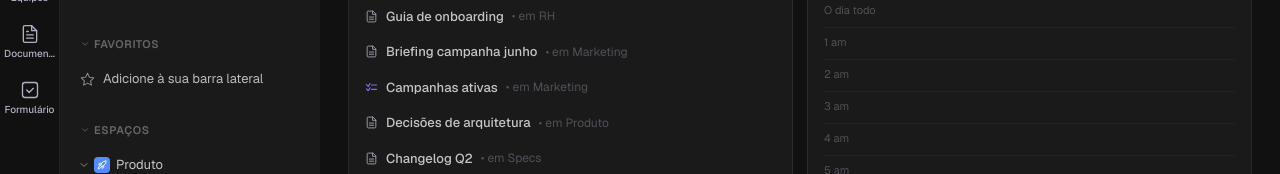
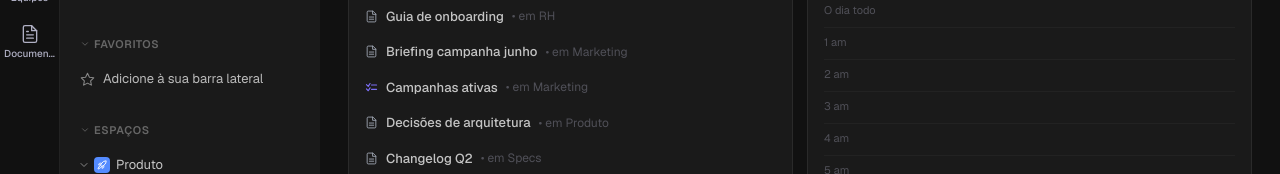
Before and after one commit to benedito-dev-full/Scrumbam-Frontend-V2, a Next.js app: page /assigned in a window 1280 px wide. Shown: the part 256-430 px from the top of the page. Built offline with nearby package versions, Linux system fonts and the light colour scheme.

Commit message:
feat(shell): oculta aba Formulário da sidebar externa (icon-rail)
- Remove entrada "/forms" do mainNav do IconRail
- Remove componente IcForm (não mais utilizado)
- Demais abas (Início, Planejador, IA, Equipes, Documentos) preservadas

Refs Scrumban #108

```diff
--- a/src/components/shell/icon-rail.tsx
+++ b/src/components/shell/icon-rail.tsx
@@ -110,16 +110,6 @@ function IcDocs() {
   );
 }
 
-/* Formulário — quadrado com checkmark dentro, igual ClickUp */
-function IcForm() {
-  return (
-    <svg width={20} height={20} viewBox="0 0 24 24" fill="none" stroke="currentColor" strokeWidth={1.6} strokeLinecap="round" strokeLinejoin="round">
-      <rect x="3" y="3" width="18" height="18" rx="3" />
-      <path d="M8 12l3 3 5-5" />
-    </svg>
-  );
-}
-
 /* Mais — grid 3×3 de pontos preenchidos */
 function IcGrid() {
   return (
@@ -174,7 +164,6 @@ const mainNav: RailItem[] = [
   { href: "/ia",       label: "IA",         renderIcon: () => <IcAI /> },
   { href: "/teams",    label: "Equipes",    renderIcon: () => <IcTeams /> },
   { href: "/docs",     label: "Documen...", renderIcon: () => <IcDocs /> },
-  { href: "/forms",    label: "Formulário", renderIcon: () => <IcForm /> },
 ];
 
 /* ─── Botão do rail ───────────────────────────────────────────────────────── */
```
